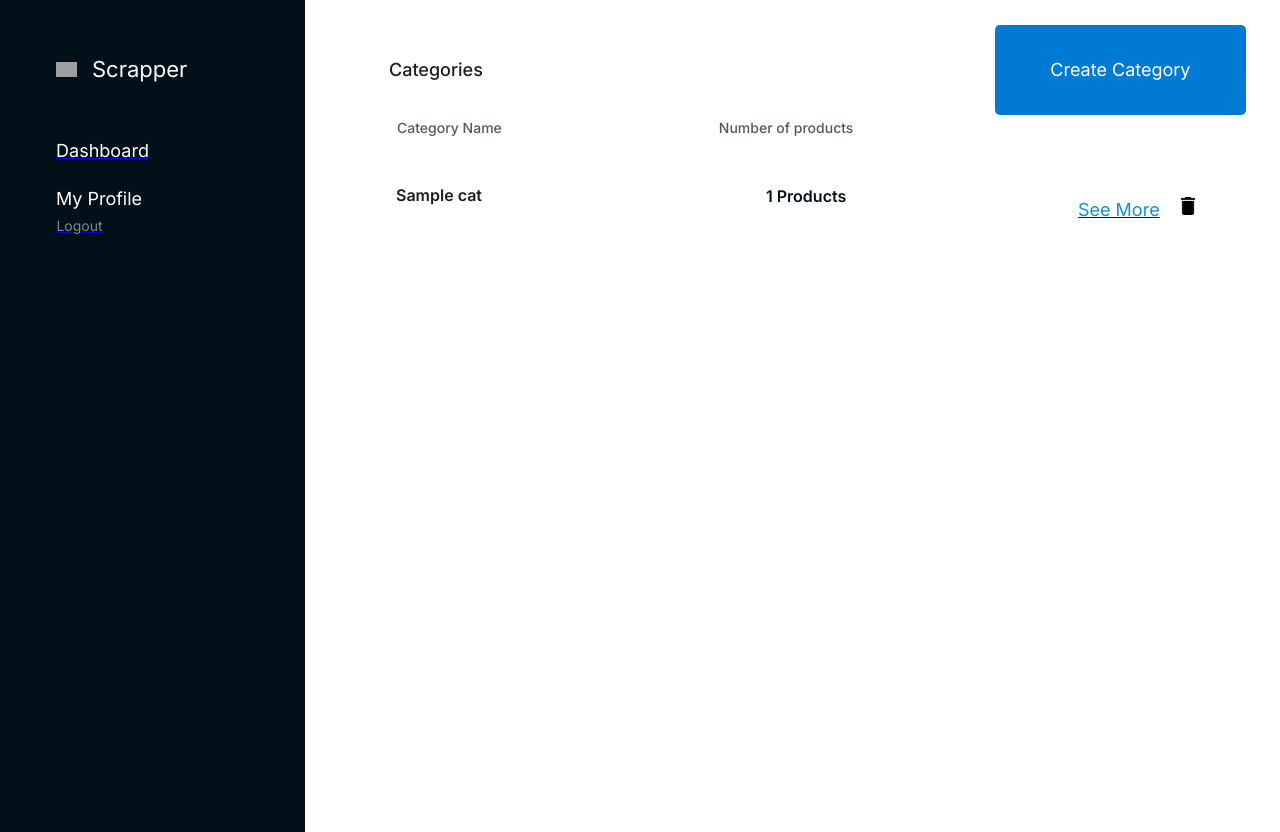
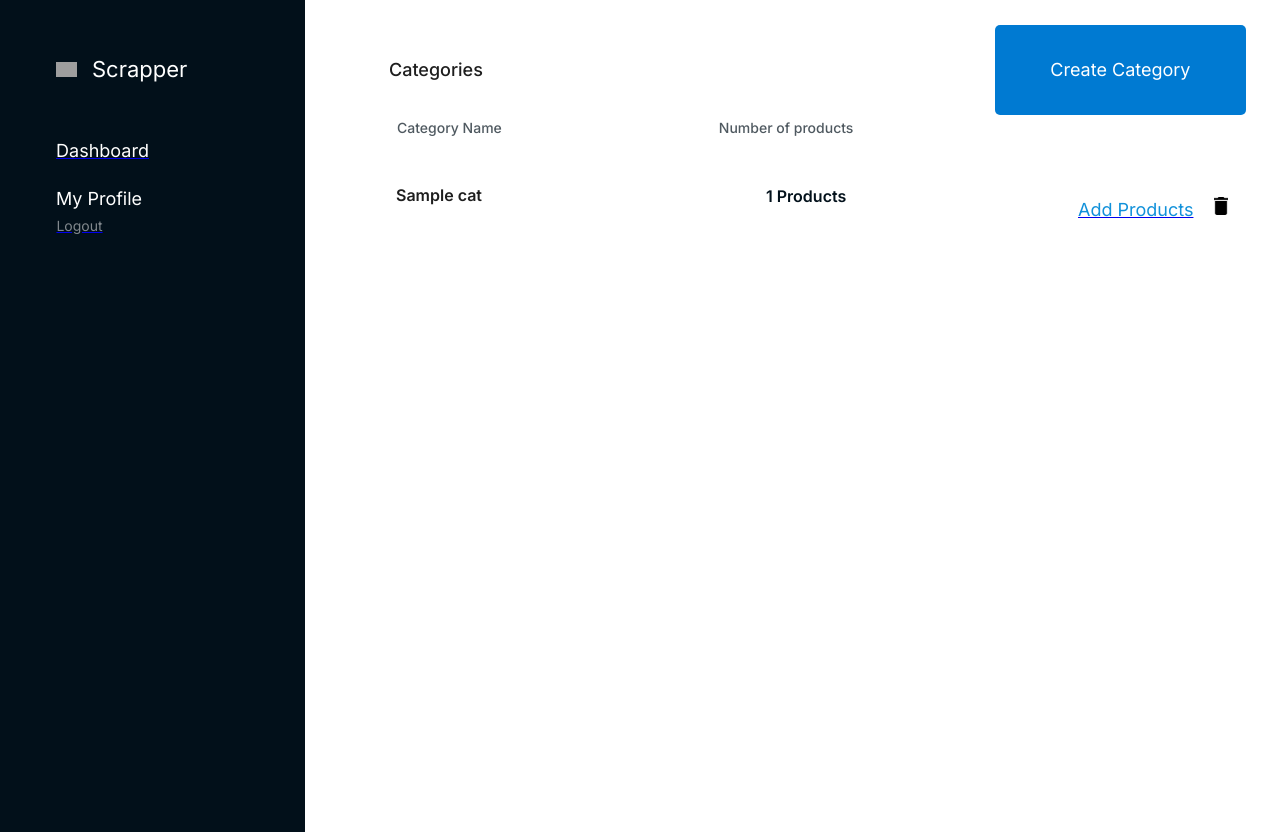
Before and after one commit to Vivek-raj-gupta-2002/Amazon-Site, a Django app: page / in a window 1280 px wide. Run offline with Django 4.2, Linux system fonts and the light colour scheme; a user stored in the database is signed in; tables that the repository leaves empty hold one stand-in row (values such as "Sample post"); parts of the project's set-up code (start-up, migrations or seed data) failed here and were passed over; grey boxes are pictures that could not be loaded.

Commit message:
modified template

```diff
--- a/my_site/templates/category-list.html
+++ b/my_site/templates/category-list.html
@@ -57,7 +57,7 @@
           </div>
         </div>
         <a href="{% url 'link_view' id=cat.id %}">
-          <p class="see-more-DSn">See More</p>
+          <p class="see-more-DSn">Add Products</p>
         </a>
 
         <a href="{% url 'remove_catogery' id=cat.id %}">
```
Also changed, not shown: my_site/db.sqlite3, 3 other files.
